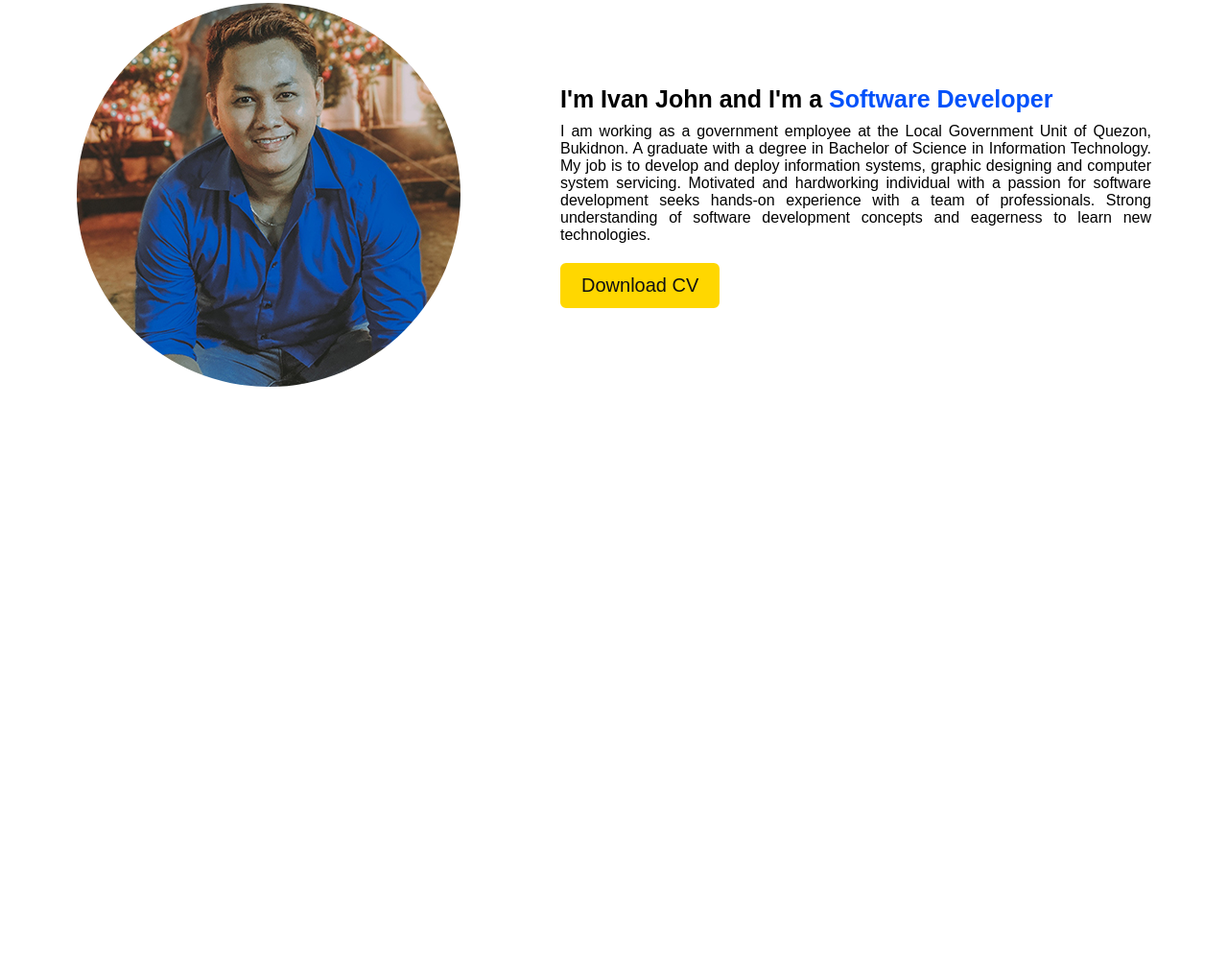
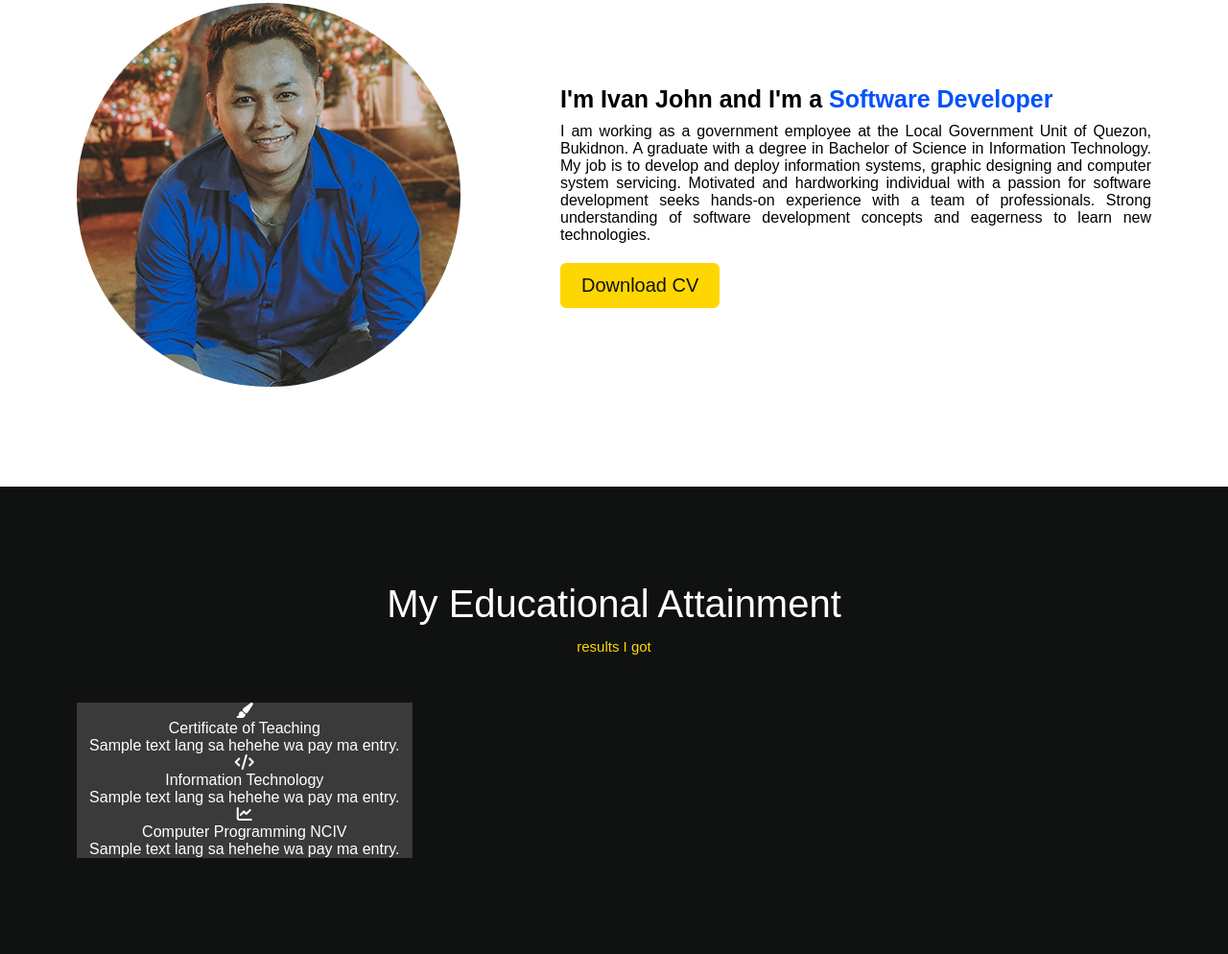
Before and after one commit to kunnivan/kunnivan.github.io, a plain HTML site: page index.html in a window 1280 px wide. Shown: the part 1022-2016 px from the top of the page at 96% size. Before the commit the page ends 1529 px from the top, so only its background shows below. Drawn offline with nearby package versions, Linux system fonts and the light colour scheme.

Commit message:
Working with Education Attainment

```diff
--- a/index.html
+++ b/index.html
@@ -5,17 +5,17 @@
     <meta name="viewport" content="width=device-width, initial-scale=1.0">
     <title>LSK Vanexus</title>
     <link rel="stylesheet" href="style.css">
-    <script src="https://kit.fontawesome.com/a076d05399.js"></script>
+    <script src="https://kit.fontawesome.com/a076d05399.js" crossorigin="anonymous"></script>
     <script src="https://code.jquery.com/jquery-3.5.1.min.js"></script>
 </head>
 <body>
     <nav class="navbar">
         <div class="max-width">
-            <div class="logo"><a href="#">VanexDev <span>LSK.</span></a></div>
+            <div class="logo"><a href="#">VanexDev <span>LSK</span></a></div>
             <ul class="menu">
                 <li><a href="#home">Home</a></li>
                 <li><a href="#about">About Me</a></li>
-                <li><a href="#">Education</a></li>
+                <li><a href="#education">Education</a></li>
                 <li><a href="#">Work Experience</a></li>
                 <li><a href="#">Skills</a></li>
                 <li><a href="#">Contact</a></li>
@@ -55,6 +55,35 @@
     </div>
 </section>
 
+<!--Educational Attainment Start-->
+<section class="education" id="education">
+    <div class="max-width">
+        <h2 class="title">My Educational Attainment</h2>
+        <div class="education-content">
+            <div class="card">
+                <div class="box">
+                    <i class="fa fa-paint-brush"></i>
+                    <div class="text">Certificate of Teaching</div>
+                    <p>Sample text lang sa hehehe wa pay ma entry.</p>
+                </div>
+            </div>
+            <div class="card">
+                <div class="box">
+                    <i class="fas fa-code"></i>
+                    <div class="text">Information Technology</div>
+                    <p>Sample text lang sa hehehe wa pay ma entry.</p>
+                </div>
+            </div>
+            <div class="card">
+                <div class="box">
+                    <i class="fas fa-chart-line"></i>
+                    <div class="text">Computer Programming NCIV</div>
+                    <p>Sample text lang sa hehehe wa pay ma entry.</p>
+                </div>
+            </div>
+        </div>
+    </div>
+</section>
 
 <script src="script.js"></script>
 </body>
--- a/style.css
+++ b/style.css
@@ -221,6 +221,55 @@ section{
  }
 
 
+
+/*Education Attainment section Styling*/
+.education{
+    font-family: 'Arial', sans-serif;
+    color: white;
+    background: rgb(16, 17, 17);
+}
+
+.education .title{
+    text-align: center;
+    font-family: 'Poppins', sans-serif;
+    font-size: 40px;
+    font-weight: 500;
+    margin-bottom: 60px;
+    padding-bottom: 20px;
+    position: relative;
+}
+
+.education .title::before{
+    content: "";
+    position: absolute;
+    width: 180px;
+    height: 3px;
+    background: rgb(16, 17, 17);
+    bottom: 0px;
+    left: 50%;
+    transform: translateX(-50%);
+}
+
+.education .title::after{
+    content: "results I got";
+    position: absolute;
+    bottom: -15px;
+    left: 50%;
+    font-size: 15px;
+    color: gold;
+    padding: 5px;
+    background: rgb(16, 17, 17);
+    transform: translateX(-50%);
+}
+
+.education .education-content .card{
+    width: calc(33% - 20px);
+    background: rgb(58, 58, 58);
+    text-align: center;
+}
+
+
+
 /* diri mag sugod ang responsive media query */
 
 @media (max-width: 945px){
```
